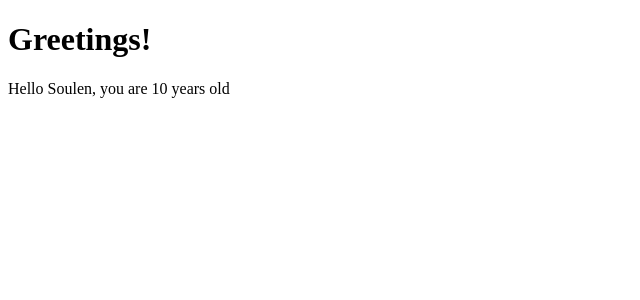
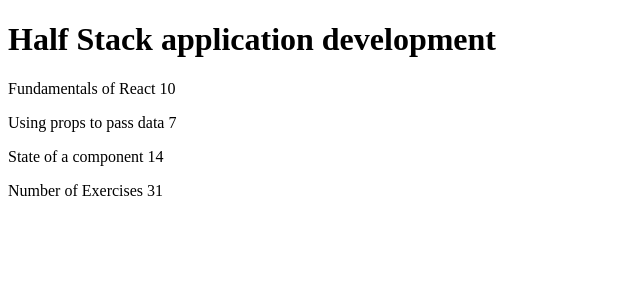
Before and after one commit to SSTengNic/React-Stuff, a React (Create React App) app: page / in a window 1280 px wide. Shown: the top 300 px of the page, without its empty margins (0-640 px from the left). Built offline with nearby package versions, Linux system fonts and the light colour scheme.

Commit message:
Done with exercise 1.1, going to push to repo as a feautre branch

```diff
--- a/src/App.js
+++ b/src/App.js
@@ -1,23 +1,53 @@
 import React from 'react'
 
-const Hello = (props) => { //This is called a "component"
+const Header = (props) => {
+  return(
+    <div>
+      <h1>
+        {props.course}
+      </h1>
+    </div>
+  )
+  }
+
+const Content = (props) => {
   return (
     <div>
-      <p>Hello {props.name}, you are {props.age} years old </p>
+      <p>{props.part1} {props.exercises1}</p>
+        <p>{props.part2} {props.exercises2}</p>
+        <p>{props.part3} {props.exercises3}</p>
     </div>
   )
 }
 
-const App = ()=>{
-  const age = 10
-  const name = 'Soulen'
-
-  return (
-  <div>
-    <h1>Greetings!</h1>
-    <Hello name = {name} age = {age}/>
-  </div>
+const Total = (props) =>{
+  return(
+    <div>
+      <p>Number of Exercises {props.TotalExercise}</p>
+    </div>
   )
 }
 
+const App = (props) => {
+  const course = 'Half Stack application development'
+  const part1 = 'Fundamentals of React'
+  const exercises1 = 10
+  const part2 = 'Using props to pass data'
+  const exercises2 = 7
+  const part3 = 'State of a component'
+  const exercises3 = 14
+
+  return (
+    <div>
+      <Header course = {course} />
+
+      <Content part1 = {part1} exercises1 = {exercises1} part2 = {part2} exercises2 = {exercises2}
+       part3 = {part3} exercises3 = {exercises3} />
+
+      <Total TotalExercise = {exercises1 + exercises2 + exercises3} />
+    </div>
+  )
+}
+
+
 export default App
```
